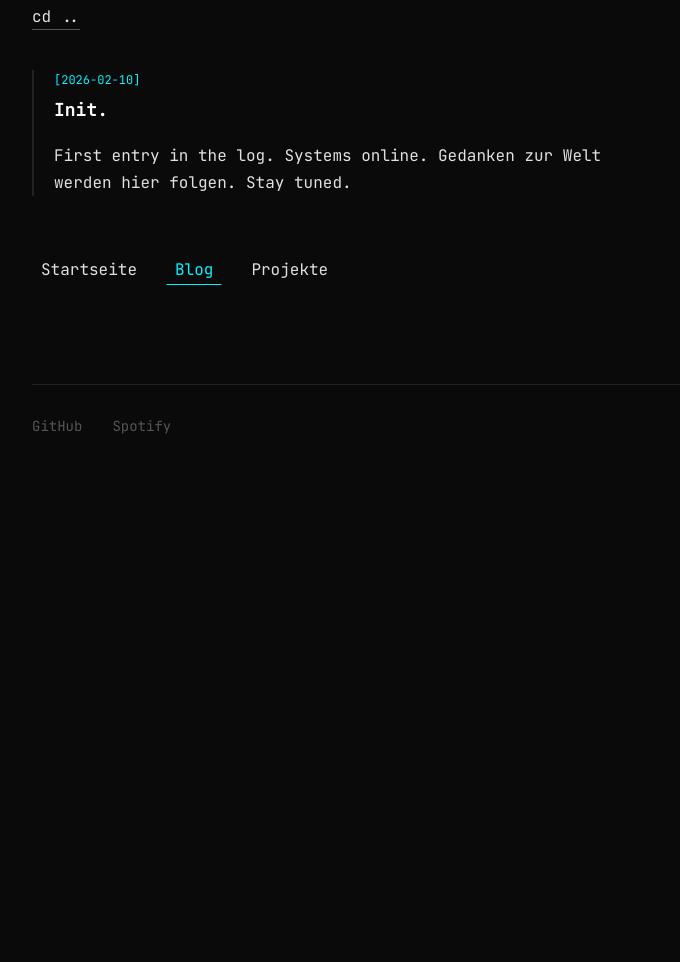
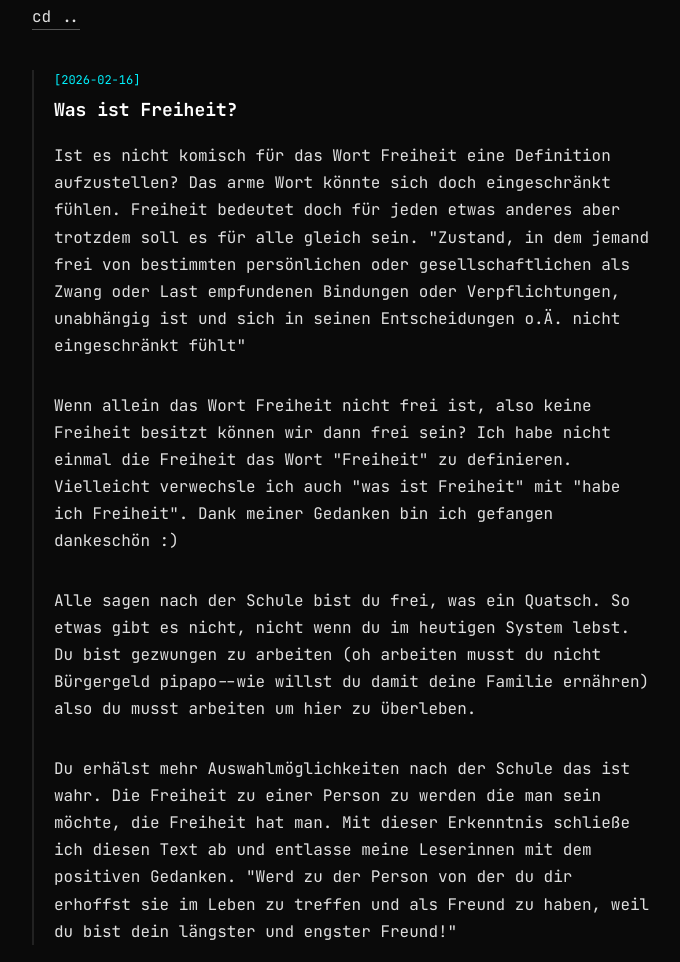
Before and after one commit to cherryTmm/mywebsite, a website built with Vite: page blog.html in a window 1280 px wide. Shown: the part 190-1152 px from the top of the page, without its empty margins (248-928 px from the left). Before the commit the page ends 800 px from the top, so only its background shows below. Built offline with nearby package versions, Linux system fonts and the light colour scheme.

Commit message:
Add new blog post: Was ist Freiheit?

```diff
--- a/blog.html
+++ b/blog.html
@@ -20,6 +20,34 @@
         </p>
 
         <div class="blog-list">
+            <article>
+                <span class="date">[2026-02-16]</span>
+                <h2>Was ist Freiheit?</h2>
+                <p>
+                    Ist es nicht komisch für das Wort Freiheit eine Definition aufzustellen? Das arme Wort könnte sich
+                    doch eingeschränkt fühlen. Freiheit bedeutet doch für jeden etwas anderes aber trotzdem soll es für
+                    alle gleich sein. "Zustand, in dem jemand frei von bestimmten persönlichen oder gesellschaftlichen
+                    als Zwang oder Last empfundenen Bindungen oder Verpflichtungen, unabhängig ist und sich in seinen
+                    Entscheidungen o.Ä. nicht eingeschränkt fühlt"
+                </p>
+                <p>
+                    Wenn allein das Wort Freiheit nicht frei ist, also keine Freiheit besitzt können wir dann frei sein?
+                    Ich habe nicht einmal die Freiheit das Wort "Freiheit" zu definieren. Vielleicht verwechsle ich auch
+                    "was ist Freiheit" mit "habe ich Freiheit". Dank meiner Gedanken bin ich gefangen dankeschön :)
+                </p>
+                <p>
+                    Alle sagen nach der Schule bist du frei, was ein Quatsch. So etwas gibt es nicht, nicht wenn du im
+                    heutigen System lebst. Du bist gezwungen zu arbeiten (oh arbeiten musst du nicht Bürgergeld
+                    pipapo--wie willst du damit deine Familie ernähren) also du musst arbeiten um hier zu überleben.
+                </p>
+                <p>
+                    Du erhälst mehr Auswahlmöglichkeiten nach der Schule das ist wahr. Die Freiheit zu einer Person zu
+                    werden die man sein möchte, die Freiheit hat man. Mit dieser Erkenntnis schließe ich diesen Text ab
+                    und entlasse meine Leserinnen mit dem positiven Gedanken. "Werd zu der Person von der du dir
+                    erhoffst sie im Leben zu treffen und als Freund zu haben, weil du bist dein längster und engster
+                    Freund!"
+                </p>
+            </article>
             <article>
                 <span class="date">[2026-02-10]</span>
                 <h2>Init.</h2>
```
